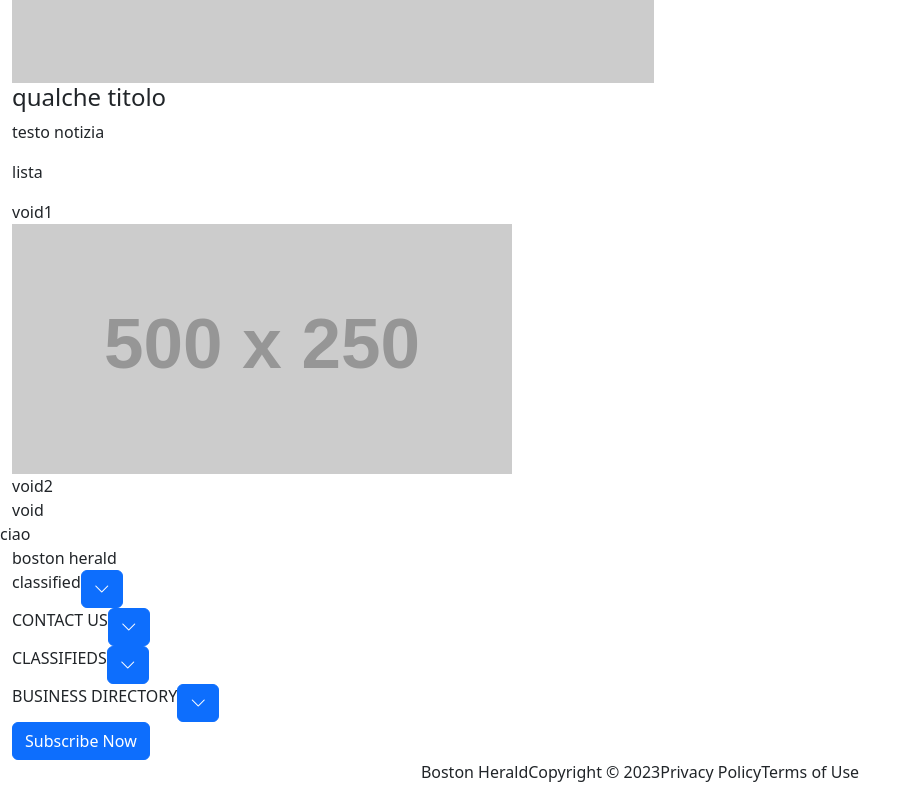
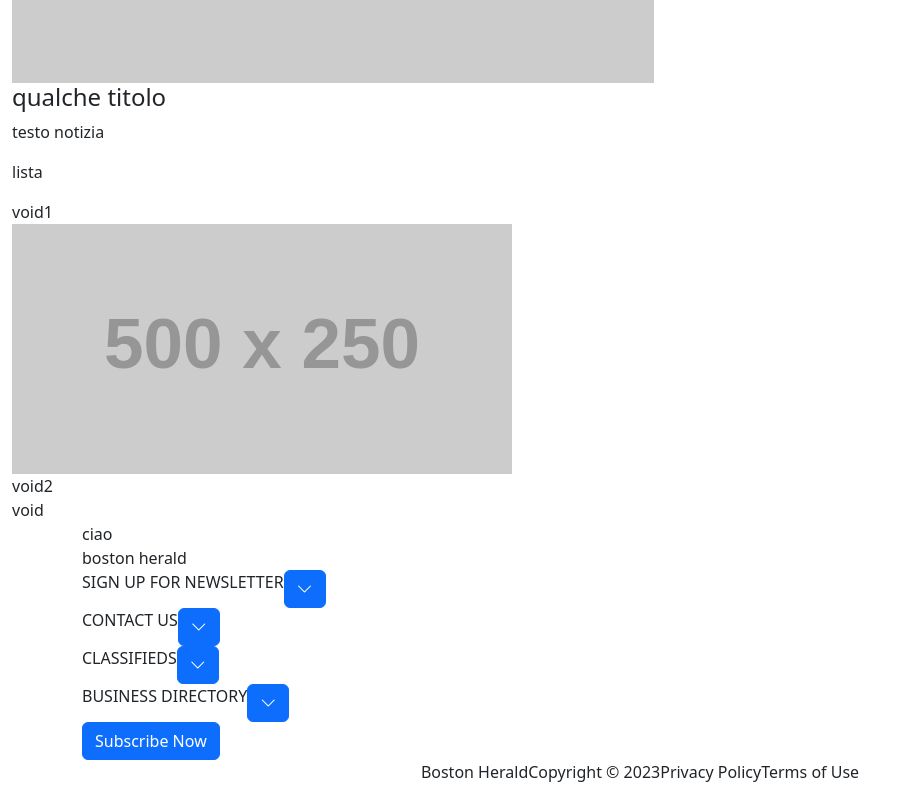
Before and after one commit to leo-05-2/ProgettoPPM, a website: page index.html in a window 1280 px wide. Shown: the part 7403-8203 px from the top of the page, without its empty margins (0-920 px from the left). Drawn offline with nearby package versions, Linux system fonts and the light colour scheme; placeholder pictures from the web are drawn by us.

Commit message:
FEAT: added footer content

```diff
--- a/index.html
+++ b/index.html
@@ -529,12 +529,13 @@
             <div class="void-footer">void</div>
         </main>
     </section>
-    <footer class="row">ciao
+</main>
+<footer class="container">ciao
     <div id="footer-image" class="">boston herald</div>
     <div id="section-list" class="">
         <ul class="list-unstyled list-group footer-list ">
             <li class="main-footer-item footer-item ">
-                    <div class="footer-item-title d-flex"><a>classified</a><button class="btn btn-primary" data-bs-toggle="collapse" data-bs-target="#item-menu" aria-label="click here to expand the menù">
+                <div class="footer-item-title d-flex"><a>SIGN UP FOR NEWSLETTER</a><button class="btn btn-primary" data-bs-toggle="collapse" data-bs-target="#menu-1" aria-label="click here to expand the menù">
                     <i class="bi bi-chevron-down"></i>
                 </button>
                 </div>
@@ -600,7 +601,6 @@
         <p>Terms of Use</p>
     </div>
 </footer>
-</div>
 
 
 
```
Lines whose indentation alone changed are shown as unchanged.
